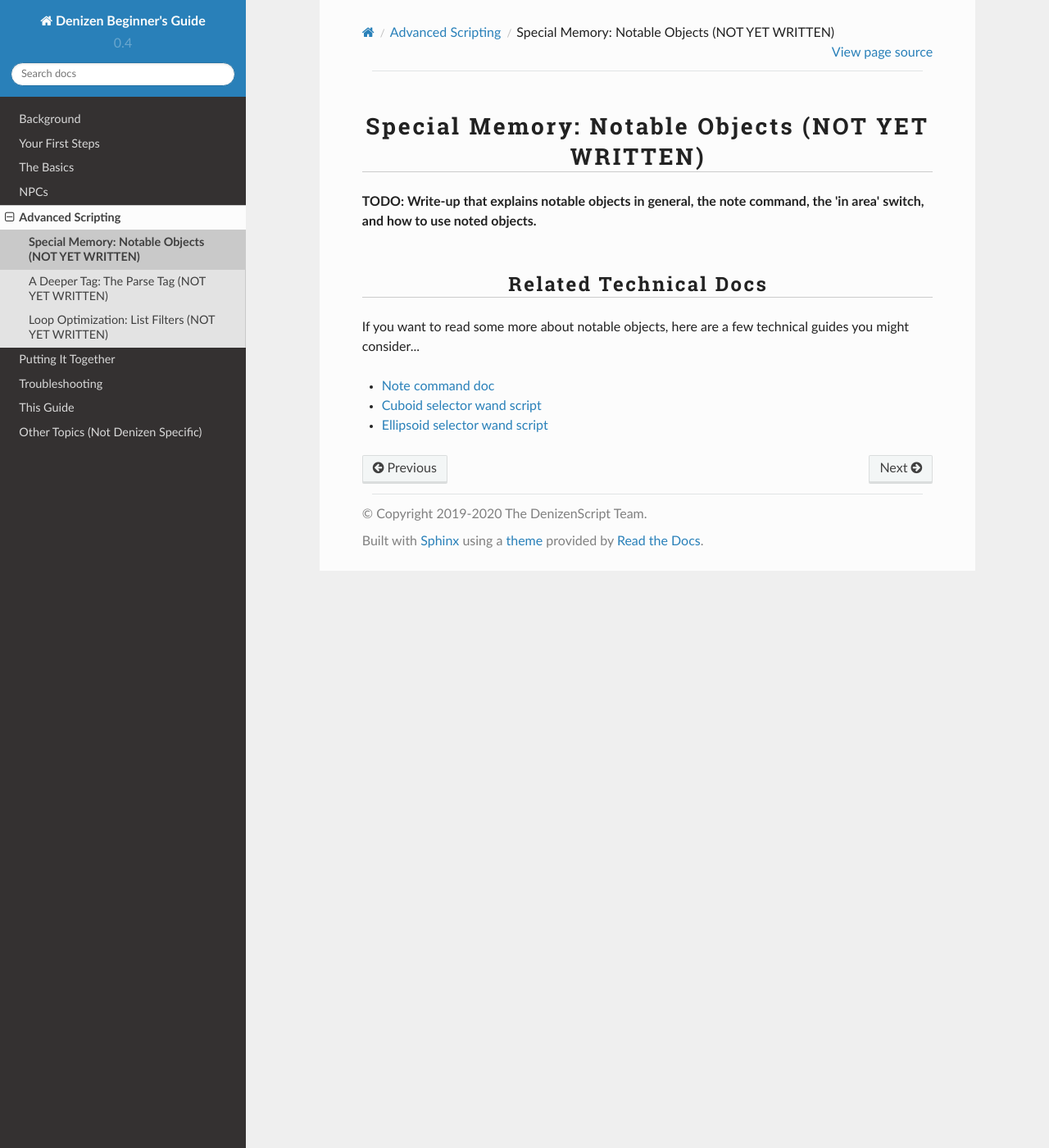
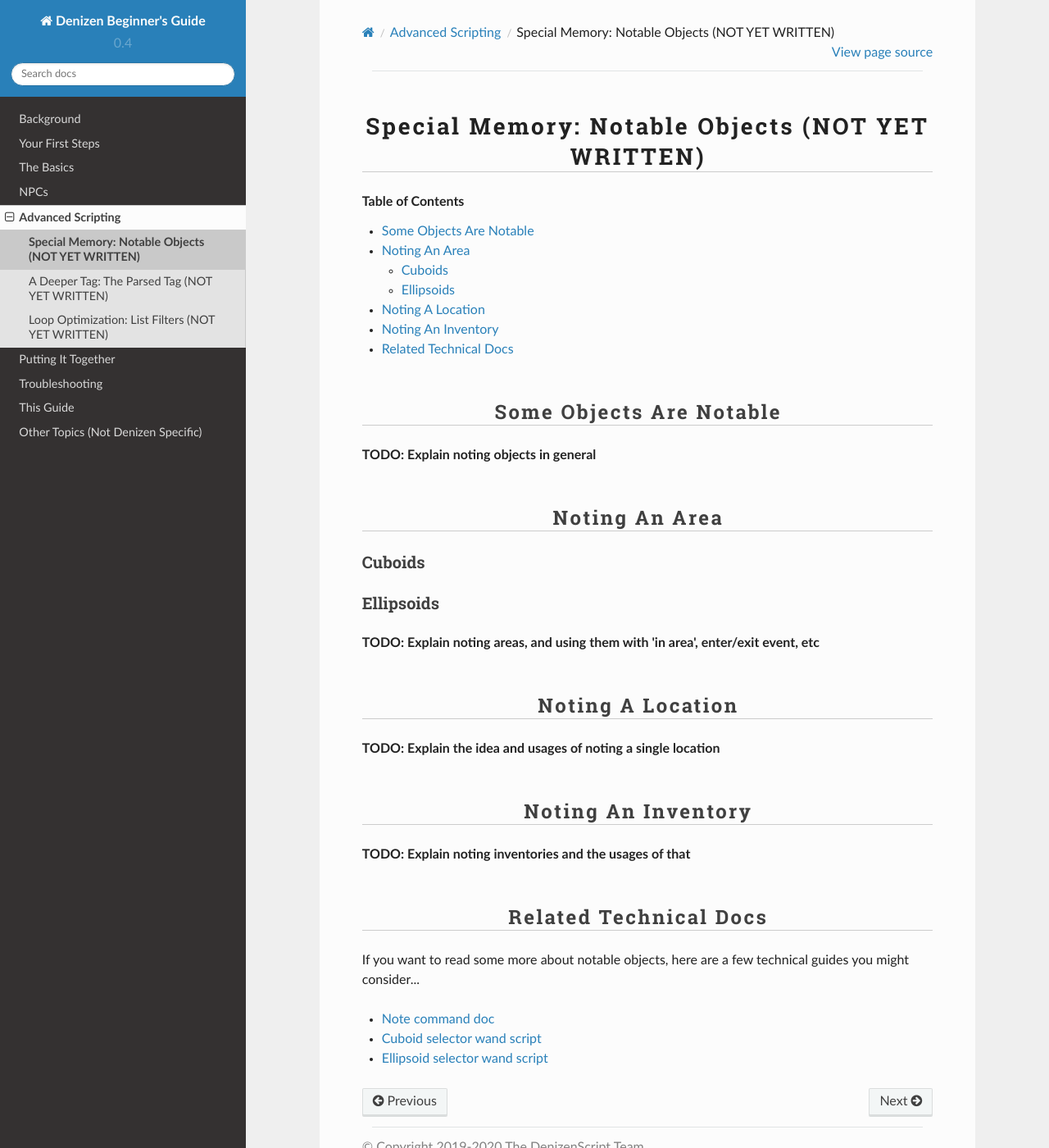
Before and after one commit to DenizenScript/Denizen-Beginners-Guide, a Sphinx documentation site: the page built from source/guides/advanced/notables.md, in a window 1280 px wide and 1400 px high. Shown: the whole window at 82% size. Built offline with Sphinx 7.4.7 and the Read the Docs theme 2.0.0, drawn with Linux system fonts in a browser that asks for light colours.

Commit message:
a few more placeholder additions

````diff
--- a/source/guides/advanced/notables.md
+++ b/source/guides/advanced/notables.md
@@ -1,7 +1,30 @@
 Special Memory: Notable Objects (NOT YET WRITTEN)
 -------------------------------
 
-**TODO: Write-up that explains notable objects in general, the note command, the 'in area' switch, and how to use noted objects.**
+```eval_rst
+.. contents:: Table of Contents
+    :local:
+```
+
+### Some Objects Are Notable
+
+**TODO: Explain noting objects in general**
+
+### Noting An Area
+
+#### Cuboids
+
+#### Ellipsoids
+
+**TODO: Explain noting areas, and using them with 'in area', enter/exit event, etc**
+
+### Noting A Location
+
+**TODO: Explain the idea and usages of noting a single location**
+
+### Noting An Inventory
+
+**TODO: Explain noting inventories and the usages of that**
 
 ### Related Technical Docs
 
--- a/source/guides/advanced/parse-tag.md
+++ b/source/guides/advanced/parse-tag.md
@@ -1,10 +1,10 @@
-A Deeper Tag: The Parse Tag (NOT YET WRITTEN)
----------------------------
+A Deeper Tag: The Parsed Tag (NOT YET WRITTEN)
+----------------------------
 
 **TODO: Write-up that explains the `<ElementTag.parsed>` tag and when you'd use it.**
 
 ### Related Technical Docs
 
-If you want to read some more about list filters, here are a few technical guides you might consider...
+If you want to read some more about the parsed tag, here are a few technical guides you might consider...
 
 - [Element.Parsed tag doc](https://one.denizenscript.com/denizen/tags/element.parsed)
````
Also changed, not shown: source/guides/advanced/list-filters.md (+1 -1 lines), source/guides/basics/flags.md (+5 -0 lines).
